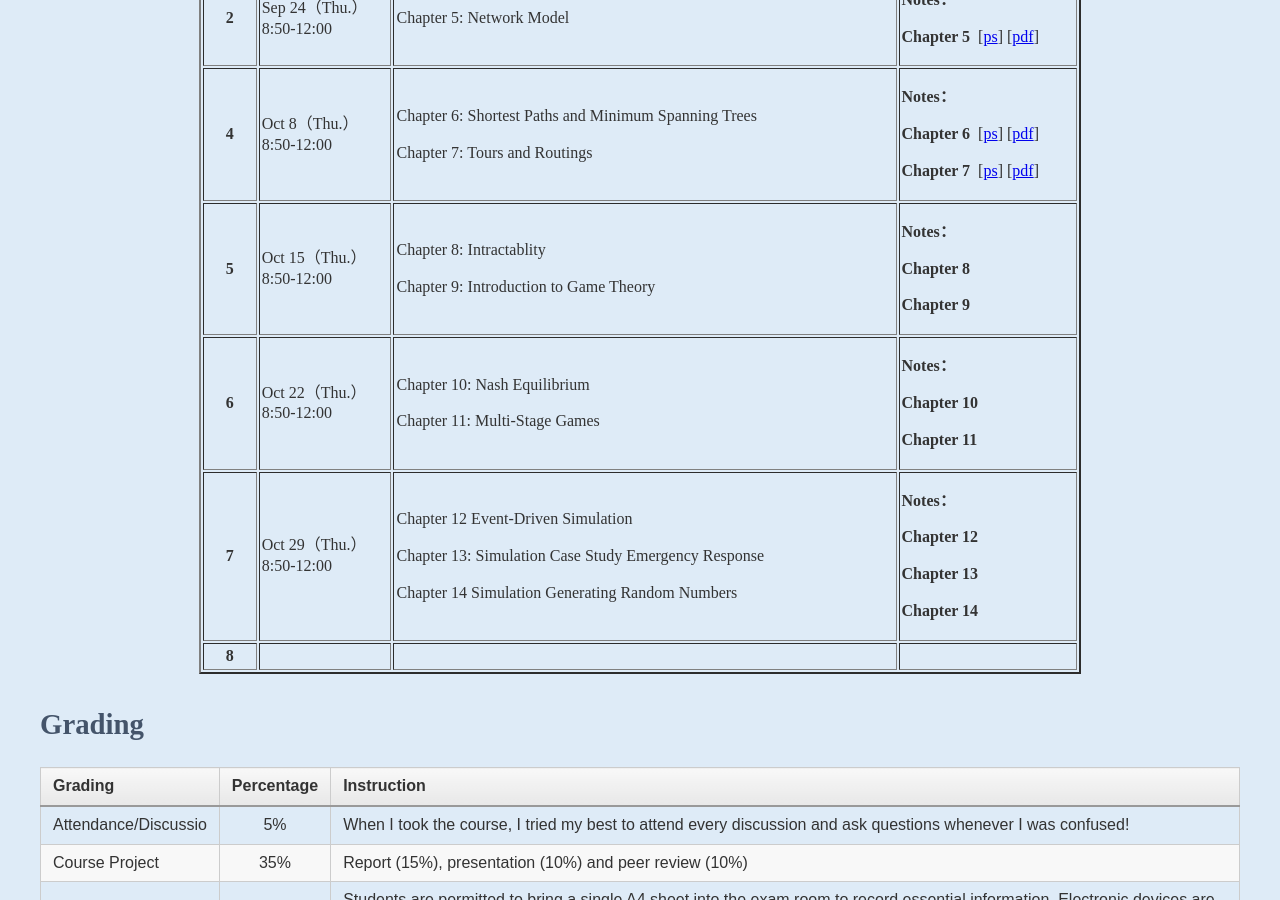
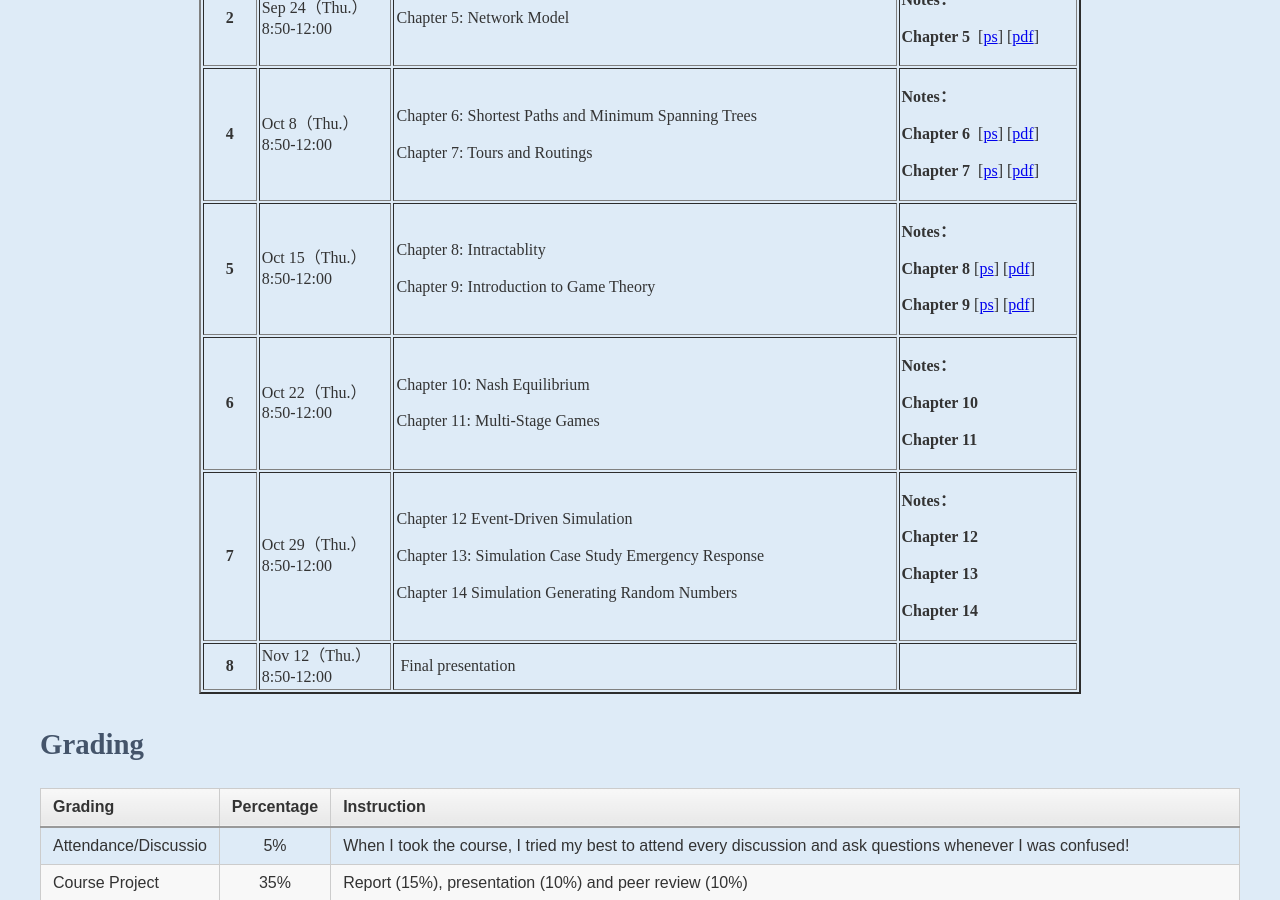
Before and after one commit to kejiwei/kejiwei.github.io, a Jekyll site: the page teaching/courses/OTM/index.html, which Jekyll copies as it is, in a window 1280 px wide and 900 px high, scrolled down 1419 px. Built offline with Jekyll 4.4.1, drawn with Linux system fonts in a browser that asks for light colours.

Commit message:
20261015

```diff
--- a/teaching/courses/OTM/index.html
+++ b/teaching/courses/OTM/index.html
@@ -115,8 +115,8 @@
                   <p>Chapter 9: Introduction to Game Theory&nbsp;</p>
                   </td>
                 <td><p><strong>Notes： </strong> </p>
-                  <p><strong>Chapter 8</strong></p>
-                  <p><strong>Chapter 9</strong><br>
+                  <p><strong>Chapter 8&nbsp;</strong>[<a href="slides/CH8 INTRACTABILITY.ppsx">ps</a>] [<a href="slides/CH8 INTRACTABILITY.pdf">pdf</a>]</p>
+                  <p><strong>Chapter 9&nbsp;</strong>[<a href="slides/CH9 Introduction to Game Theory.ppsx">ps</a>] [<a href="slides/CH9 Introduction to Game Theory.pdf">pdf</a>]<br>
                   </p></td>
                 </tr>
 
@@ -146,8 +146,8 @@
                 </tr>
                 <tr>
                 <td align="center"><b>8</b></td>
-                <td>&nbsp;</td>
-                <td>&nbsp;</td>
+                <td>Nov 12（Thu.）8:50-12:00</td>
+                <td>&nbsp;Final presentation</td>
                 <td><strong>&nbsp;</strong> <br>
                 </td>
                 </tr>
```
Also changed, not shown: 4 other files.
